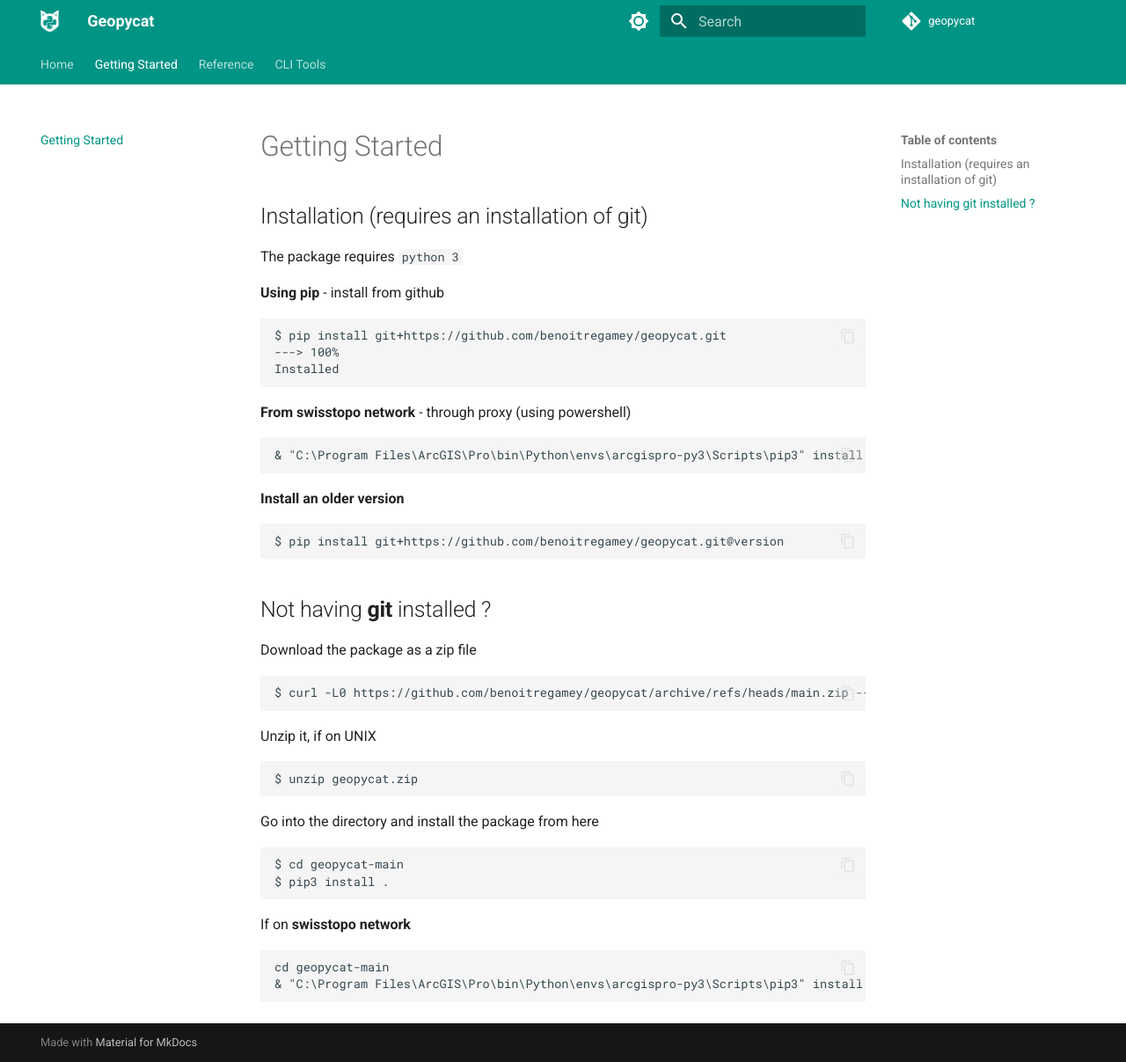
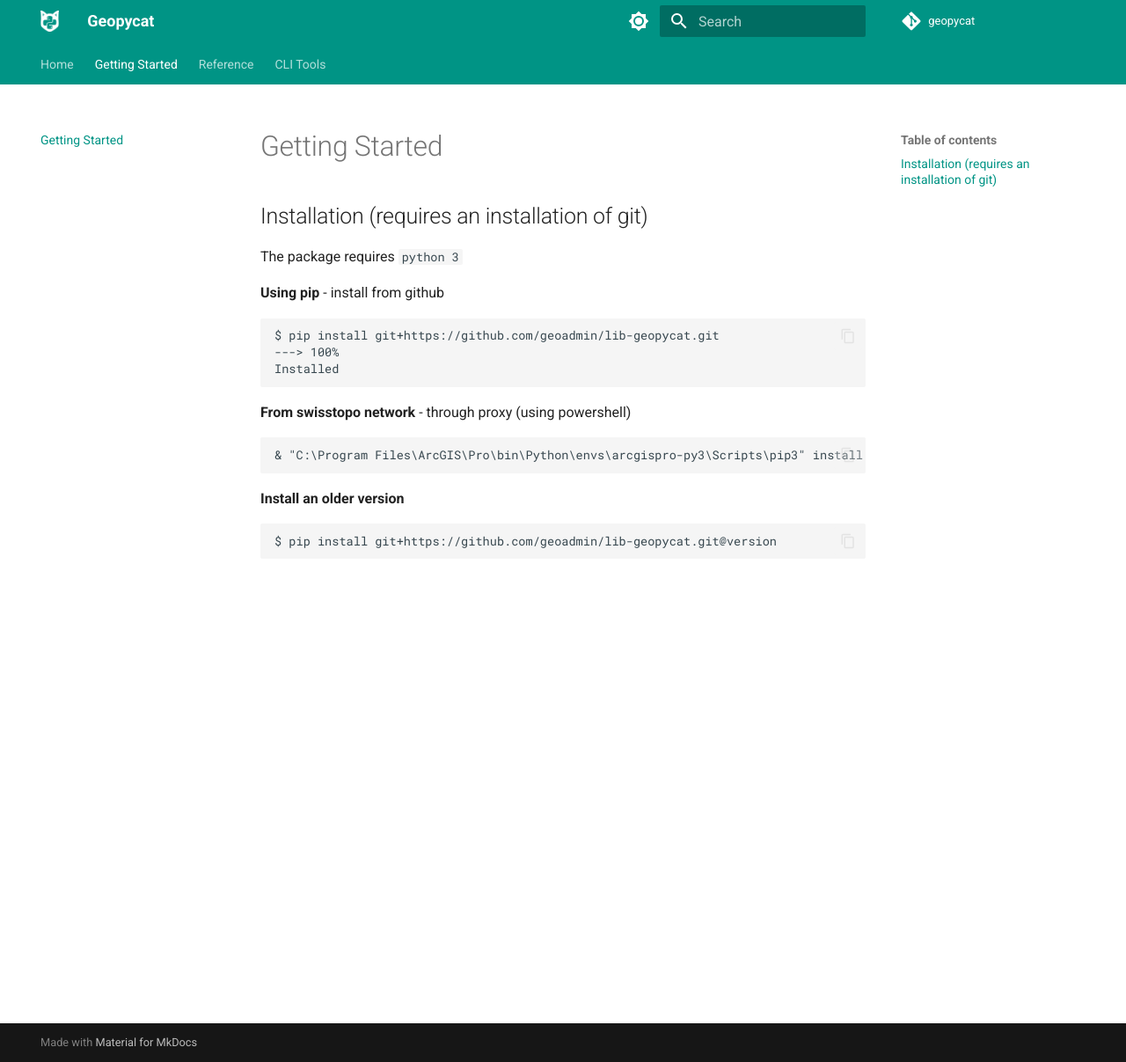
Before and after one commit to geoadmin/lib-geopycat, an MkDocs documentation site: the page built from docs/getting-started.md, in a window 1280 px wide and 1207 px high. Shown: the whole window at 88% size. Built offline with MkDocs 1.6.1 and Material for MkDocs 9.7.7, drawn with Linux system fonts in a browser that asks for light colours; comment, search, counter and statistics services are not loaded.

Commit message:
fix github repo url in doc

````diff
--- a/docs/getting-started.md
+++ b/docs/getting-started.md
@@ -7,35 +7,15 @@
 **Using pip** - install from github
 
 ```console
-$ pip install git+https://github.com/benoitregamey/geopycat.git
+$ pip install git+https://github.com/geoadmin/lib-geopycat.git
 ---> 100%
 Installed
 ```
 **From swisstopo network** - through proxy (using powershell)
 ```console
-& "C:\Program Files\ArcGIS\Pro\bin\Python\envs\arcgispro-py3\Scripts\pip3" install --trusted-host pypi.org --trusted-host pypi.python.org --trusted-host files.pythonhosted.org --trusted-host github.com --proxy=proxy-bvcol.admin.ch:8080 git+https://github.com/benoitregamey/geopycat.git
+& "C:\Program Files\ArcGIS\Pro\bin\Python\envs\arcgispro-py3\Scripts\pip3" install --trusted-host pypi.org --trusted-host pypi.python.org --trusted-host files.pythonhosted.org --trusted-host github.com --proxy=proxy-bvcol.admin.ch:8080 git+https://github.com/geoadmin/lib-geopycat.git
 ```
 **Install an older version**
 ```console
-$ pip install git+https://github.com/benoitregamey/geopycat.git@version
+$ pip install git+https://github.com/geoadmin/lib-geopycat.git@version
 ```
-
-## Not having **git** installed ?
-Download the package as a zip file
-```console
-$ curl -L0 https://github.com/benoitregamey/geopycat/archive/refs/heads/main.zip --output geopycat.zip
-```
-Unzip it, if on UNIX
-```console
-$ unzip geopycat.zip
-```
-Go into the directory and install the package from here
-```console
-$ cd geopycat-main
-$ pip3 install .
-```
-If on **swisstopo network**
-```console
-cd geopycat-main
-& "C:\Program Files\ArcGIS\Pro\bin\Python\envs\arcgispro-py3\Scripts\pip3" install --trusted-host pypi.org --trusted-host pypi.python.org --trusted-host files.pythonhosted.org --proxy=proxy-bvcol.admin.ch:8080 .
-```
````
Also changed, not shown: README.md (+2 -2 lines).
